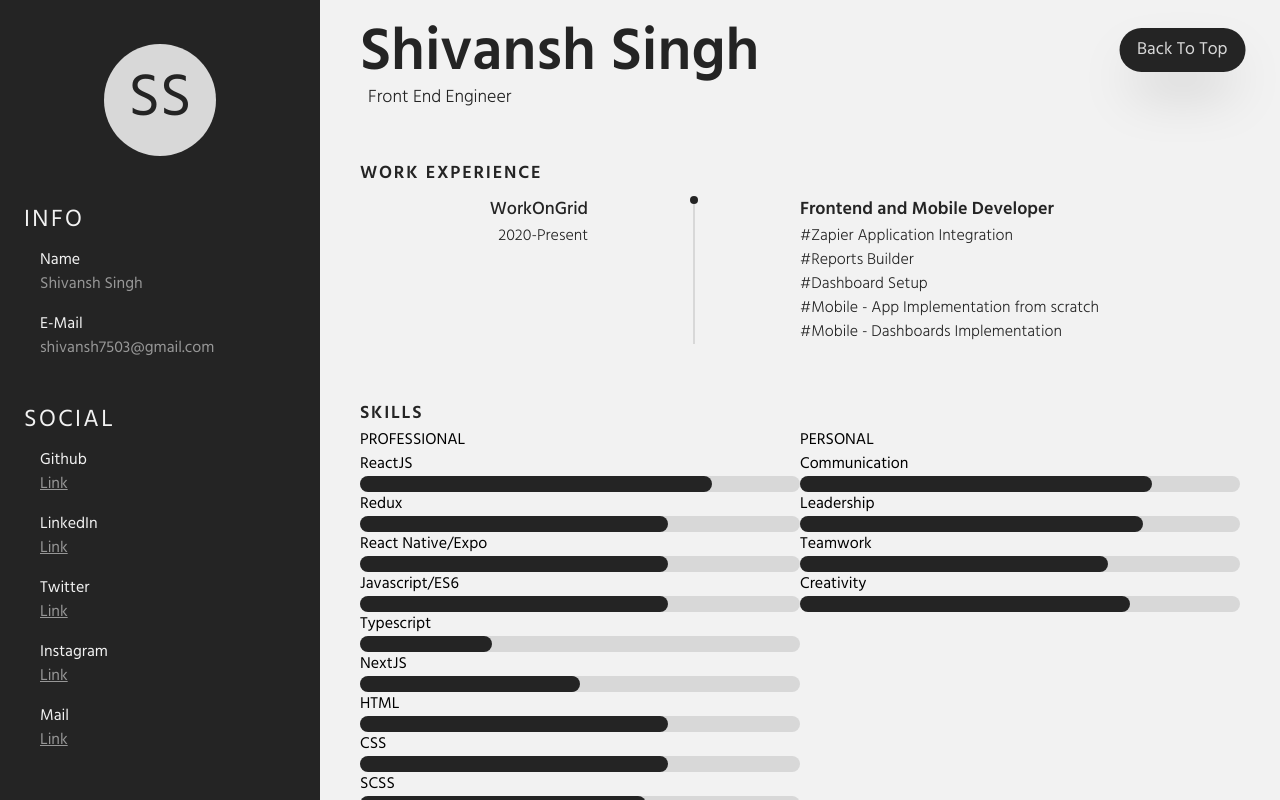
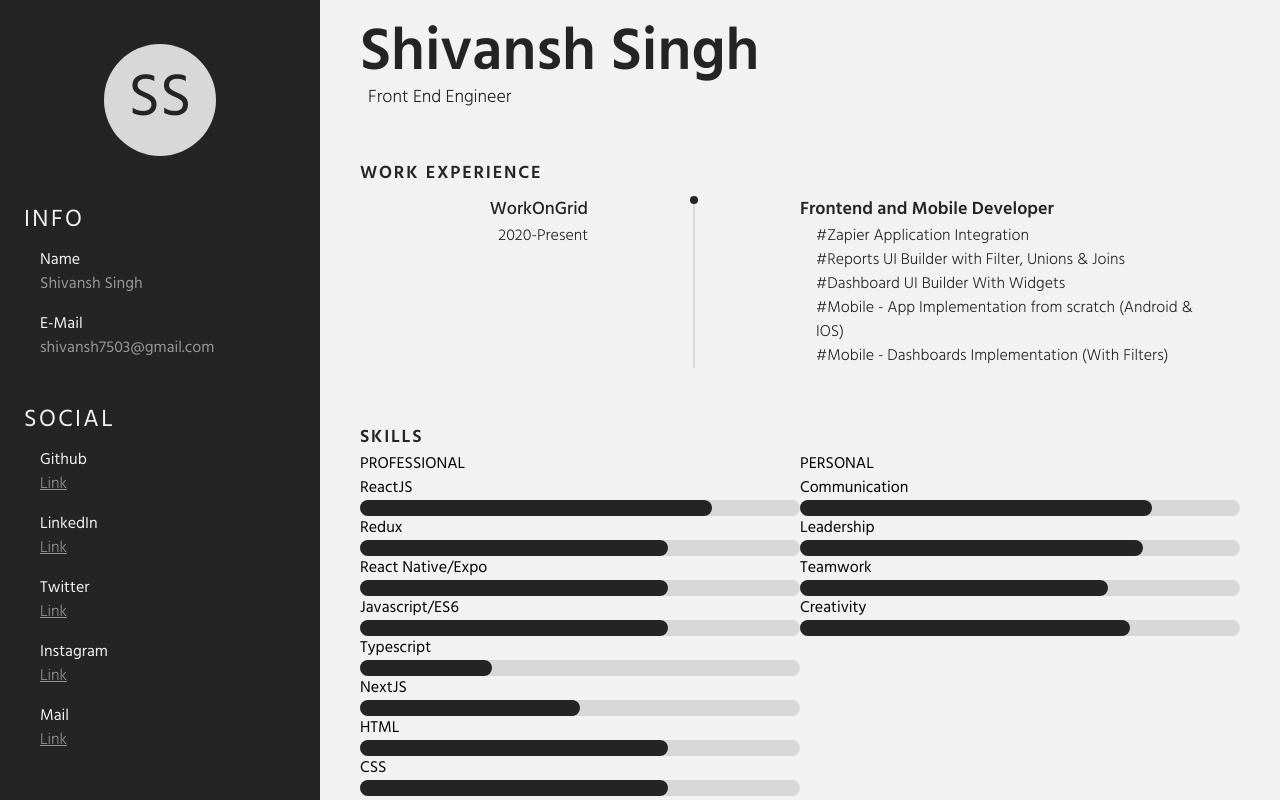
Before and after one commit to shiv061/portFolio, a Next.js app: page / in a window 1280 px wide. Built offline with nearby package versions, Linux system fonts and the light colour scheme.

Commit message:
animations added

```diff
--- a/components/BounceBall.js
+++ b/components/BounceBall.js
@@ -1,10 +1,9 @@
 import { motion } from 'framer-motion';
-import { useEffect, useState } from 'react';
 
-const BounceBall = () => {
+const BounceBall = ({ divRef }) => {
   return (
     <motion.div
-      className="shadow-2xl bg-primary py-2 px-4 rounded-full cursor-pointer"
+      className="shadow-2xl bg-primary text-extra-100 hover:bg-extra-200 hover:text-primary py-2 px-4 rounded-full cursor-pointer"
       style={{
         display: 'flex',
         justifyContent: 'space-around',
@@ -19,8 +18,13 @@ const BounceBall = () => {
           repeatType: 'reverse',
         },
       }}
+      onClick={() => {
+        if (divRef.current) {
+          divRef.current.scrollTop = 0;
+        }
+      }}
     >
-      <h1 className="text-extra-100">Back To Top</h1>
+      <h1>Back To Top</h1>
     </motion.div>
   );
 };
--- a/components/LeftColumn.js
+++ b/components/LeftColumn.js
@@ -1,10 +1,41 @@
+import { motion } from 'framer-motion';
+
+const variant = {
+  initial: {
+    x: '-100vw',
+  },
+  animate: {
+    x: 0,
+    transition: {
+      duration: 1,
+    },
+  },
+};
+
+const zoomVariant = {
+  initial: {
+    width: '1px',
+    height: '1px',
+  },
+  animate: {
+    width: '7rem',
+    height: '7rem',
+    transition: {
+      duration: 3,
+    },
+  },
+  hover: {
+    scale: 1.1,
+  },
+};
+
 const LeftColumn = () => {
   return (
     <div className="grid grid-rows-4 h-full">
       <div className="w-full grid place-items-center">
-        <div className="w-28 h-28 bg-extra-100 rounded-full grid place-items-center">
+        <motion.div variants={zoomVariant} initial="initial" animate="animate" whileHover="hover" className="w-28 h-28 bg-extra-100 rounded-full grid place-items-center cursor-pointer">
           <h1 className="text-6xl text-primary">SS</h1>
-        </div>
+        </motion.div>
       </div>
       <div>
         <div className="py-1">
@@ -12,14 +43,14 @@ const LeftColumn = () => {
         </div>
         <div className="w-full ml-6 h-[2px] rounded-full bg-extra-200" />
         <div className="ml-10">
-          <div className="py-2">
+          <motion.div variants={variant} initial="initial" animate="animate" className="py-2">
             <h1 className="text-secondary">Name</h1>
             <h1 className="text-light text-extra-200">Shivansh Singh</h1>
-          </div>
-          <div className="py-2">
+          </motion.div>
+          <motion.div variants={variant} initial="initial" animate="animate" className="py-2">
             <h1 className="text-secondary">E-Mail</h1>
             <h1 className="text-light text-extra-200">shivansh7503@gmail.com</h1>
-          </div>
+          </motion.div>
         </div>
       </div>
       <div className="row-span-2">
@@ -28,26 +59,36 @@ const LeftColumn = () => {
         </div>
         <div className="w-full ml-6 h-[2px] rounded-full bg-extra-200" />
         <div className="ml-10">
-          <div className="py-2">
+          <motion.div variants={variant} initial="initial" animate="animate" className="py-2">
             <h1 className="text-secondary">Github</h1>
-            <h1 className="text-light text-extra-200 underline pointer">Link</h1>
-          </div>
-          <div className="py-2">
+            <a href="https://github.com/shiv061" target="_blank" className="link-btn">
+              Link
+            </a>
+          </motion.div>
+          <motion.div variants={variant} initial="initial" animate="animate" className="py-2">
             <h1 className="text-secondary">LinkedIn</h1>
-            <h1 className="text-light text-extra-200 underline pointer">Link</h1>
-          </div>
-          <div className="py-2">
+            <a href="https://www.linkedin.com/in/shivansh-singh-1997present/" target="_blank" className="link-btn">
+              Link
+            </a>
+          </motion.div>
+          <motion.div variants={variant} initial="initial" animate="animate" className="py-2">
             <h1 className="text-secondary">Twitter</h1>
-            <h1 className="text-light text-extra-200 underline pointer">Link</h1>
-          </div>
-          <div className="py-2">
+            <a href="https://github.com/shiv061" target="_blank" className="link-btn">
+              Link
+            </a>
+          </motion.div>
+          <motion.div variants={variant} initial="initial" animate="animate" className="py-2">
             <h1 className="text-secondary">Instagram</h1>
-            <h1 className="text-light text-extra-200 underline pointer">Link</h1>
-          </div>
-          <div className="py-2">
+            <a href="https://github.com/shiv061" target="_blank" className="link-btn">
+              Link
+            </a>
+          </motion.div>
+          <motion.div variants={variant} initial="initial" animate="animate" className="py-2">
             <h1 className="text-secondary">Mail</h1>
-            <h1 className="text-light text-extra-200 underline pointer">Link</h1>
-          </div>
+            <a href="mailto:shivansh7503@gmail.com" className="link-btn">
+              Link
+            </a>
+          </motion.div>
         </div>
       </div>
     </div>
--- a/components/Main.js
+++ b/components/Main.js
@@ -3,14 +3,24 @@ import Skills from './Skills';
 import data from '../data.json';
 import { motion } from 'framer-motion';
 
-const Main = () => {
+const Main = ({ divRef, setScroll }) => {
   return (
-    <div className="h-full px-3 lg:px-10 max-h-screen overflow-scroll">
+    <div
+      ref={divRef}
+      onScroll={(e) => {
+        setScroll(e.target.scrollTop);
+      }}
+      className="h-full px-3 lg:px-10 max-h-screen overflow-scroll"
+    >
       {/* Main Head */}
-      <div className="py-6">
-        <h1 className="text-6xl font-semibold text-primary">Shivansh Singh</h1>
-        <p className="font-light text-lg text-primary pl-2">Front End Engineer</p>
-      </div>
+      <motion.div initial={{ opacity: 0 }} animate={{ opacity: 1, transition: { duration: 1 } }} className="py-6">
+        <motion.h1 initial={{ y: '-100vh' }} animate={{ y: 0, transition: { duration: 1, type: 'spring' } }} className="text-6xl font-semibold text-primary">
+          Shivansh Singh
+        </motion.h1>
+        <motion.p initial={{ x: '100vw' }} animate={{ x: 0, transition: { duration: 1 } }} className="font-light text-lg text-primary pl-2">
+          Front End Engineer
+        </motion.p>
+      </motion.div>
       <div className="h-[1px] rounded-full bg-extra-200" />
       {/* Work Exp */}
       <div className="py-6">
@@ -18,28 +28,28 @@ const Main = () => {
           <h1 className="tracking-widest text-primary font-semibold text-lg">WORK EXPERIENCE</h1>
         </div>
         <div className="grid grid-cols-4 py-2 px-4">
-          <div className="col-span-1">
+          <motion.div initial={{ x: '-100vw' }} animate={{ x: 0, transition: { duration: 1 } }} className="col-span-1">
             <h1 className="font-medium text-lg text-primary text-right">WorkOnGrid</h1>
             <p className="font-light text-primary text-right">2020-Present</p>
-          </div>
+          </motion.div>
           <div className="flex flex-col justify-center items-center col-span-1">
             <div className="w-2 h-2 bg-primary rounded-full" />
             <div className="w-0.5 bg-extra-100 h-full" />
           </div>
-          <div className="col-span-2">
+          <motion.div initial={{ x: '100vw' }} animate={{ x: 0, transition: { duration: 1 } }} className="col-span-2">
             <div>
               <h1 className="text-primary font-semibold text-lg">Frontend and Mobile Developer</h1>
             </div>
             <div>
               <ul>
-                <li className="text-primary font-extralight hover:line-through cursor-pointer">#Zapier Application Integration</li>
-                <li className="text-primary font-extralight hover:line-through cursor-pointer">#Reports Builder</li>
-                <li className="text-primary font-extralight hover:line-through cursor-pointer">#Dashboard Setup</li>
-                <li className="text-primary font-extralight hover:line-through cursor-pointer">#Mobile - App Implementation from scratch</li>
-                <li className="text-primary font-extralight hover:line-through cursor-pointer">#Mobile - Dashboards Implementation </li>
+                <li className="text-primary font-extralight hover:line-through cursor-pointer pl-4"> #Zapier Application Integration</li>
+                <li className="text-primary font-extralight hover:line-through cursor-pointer pl-4"> #Reports UI Builder with Filter, Unions & Joins</li>
+                <li className="text-primary font-extralight hover:line-through cursor-pointer pl-4"> #Dashboard UI Builder With Widgets</li>
+                <li className="text-primary font-extralight hover:line-through cursor-pointer pl-4"> #Mobile - App Implementation from scratch (Android & IOS)</li>
+                <li className="text-primary font-extralight hover:line-through cursor-pointer pl-4"> #Mobile - Dashboards Implementation (With Filters)</li>
               </ul>
             </div>
-          </div>
+          </motion.div>
         </div>
       </div>
       <div className="h-[1px] rounded-full bg-extra-200" />
@@ -51,7 +61,7 @@ const Main = () => {
         <div className="grid grid-cols-2">
           <div>
             <h1>PROFESSIONAL</h1>
-            <div>
+            <motion.div>
               <Skills skill="ReactJS" percentage="80%" />
               <Skills skill="Redux" percentage="70%" />
               <Skills skill="React Native/Expo" percentage="70%" />
@@ -69,7 +79,7 @@ const Main = () => {
               <Skills skill="Firebase/Heroku" percentage="70%" />
               <Skills skill="Webpack" percentage="60%" />
               <Skills skill="Docker" percentage="30%" />
-            </div>
+            </motion.div>
           </div>
           <div>
             <h1>PERSONAL</h1>
--- a/components/RightColumn.js
+++ b/components/RightColumn.js
@@ -1,11 +1,14 @@
+import { useRef, useState } from 'react';
 import BounceBall from './BounceBall';
 import Main from './Main';
 
 const RightColumn = () => {
+  const [scroll, setScroll] = useState(0);
+  const divRef = useRef(null);
   return (
     <>
-      <Main />
-      <BounceBall />
+      <Main divRef={divRef} setScroll={setScroll} />
+      {scroll > 500 && <BounceBall divRef={divRef} />}
     </>
   );
 };
--- a/components/Skills.js
+++ b/components/Skills.js
@@ -5,7 +5,15 @@ const Skills = ({ skill, percentage }) => {
     <div>
       <h1>{skill}</h1>
       <div className="w-[90%] h-4 bg-extra-100 rounded-full">
-        <motion.div initial={{ width: 0 }} animate={{ width: `${percentage}`, transition: { duration: 1 } }} className="h-full rounded-full bg-primary cursor-pointer" style={{ width: `${percentage}` }} />
+        <motion.div
+          whileHover={{
+            backgroundColor: 'rgb(0,128,128)',
+          }}
+          initial={{ width: 0 }}
+          animate={{ width: `${percentage}`, transition: { duration: 1 } }}
+          className="h-full rounded-full bg-primary cursor-pointer"
+          style={{ width: `${percentage}` }}
+        />
       </div>
     </div>
   );
--- a/styles/globals.css
+++ b/styles/globals.css
@@ -8,3 +8,9 @@
 @tailwind base;
 @tailwind components;
 @tailwind utilities;
+
+@layer components {
+  .link-btn {
+    @apply font-light text-extra-200 underline cursor-pointer hover:text-extra-100;
+  }
+}
```
